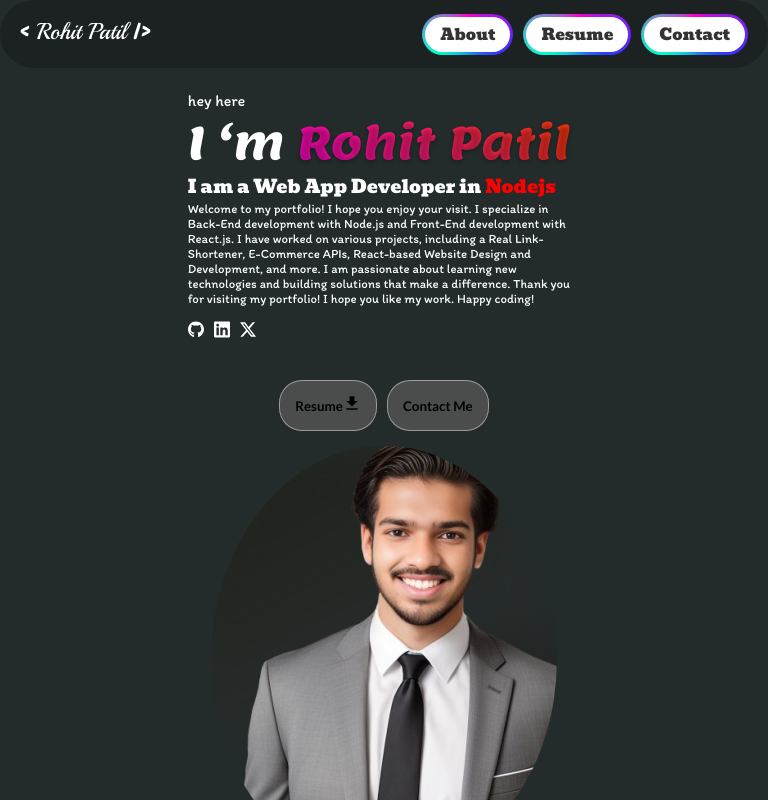
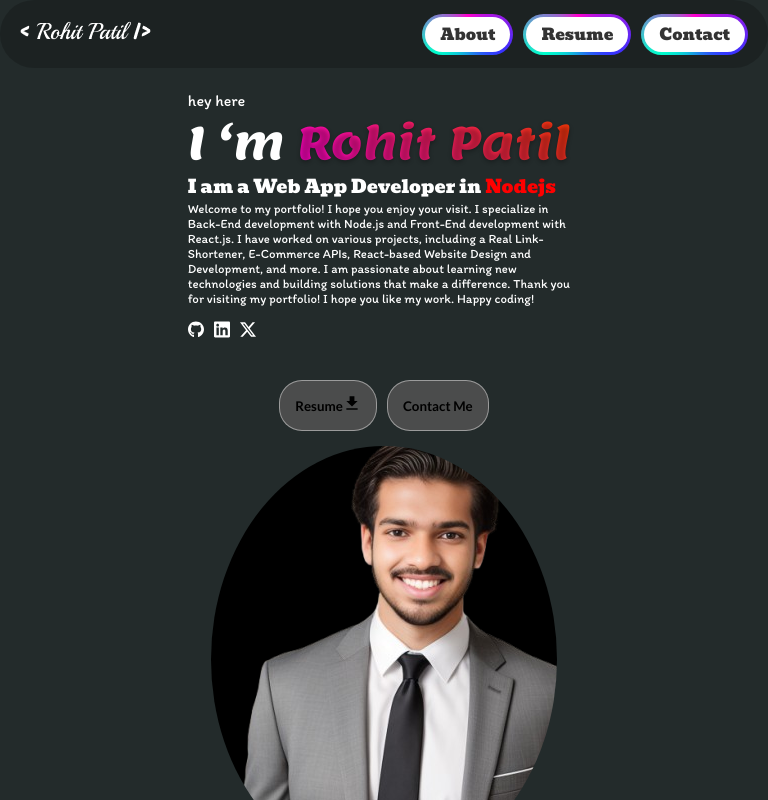
Before and after one commit to rohitrpatil45/portfolio, a React (Vite) app: page / in a window 768 px wide. Shown: the top 800 px of the page. Built offline with nearby package versions, Linux system fonts and the light colour scheme; a web font is replaced by a local one.

Commit message:
some addd the code the img conatiner and some of flex contaierr

```diff
--- a/src/components/herosection.css
+++ b/src/components/herosection.css
@@ -223,6 +223,12 @@ background: red;
 .mainright{
   overflow: hidden;
 }
+
+.image-cotnainer{
+  background: #000;
+  padding-right: 150px;
+}
+
 .image-cotnainer img{
 padding-right: 50px;
 }
--- a/src/components/skill-section/Skillbox.css
+++ b/src/components/skill-section/Skillbox.css
@@ -22,7 +22,7 @@
 
 .redux-image{
     padding: 15px;
-    width: 100%;
+    /* width: 100%; */
     height: 100%git ;
     object-fit: cover;
 }
```
